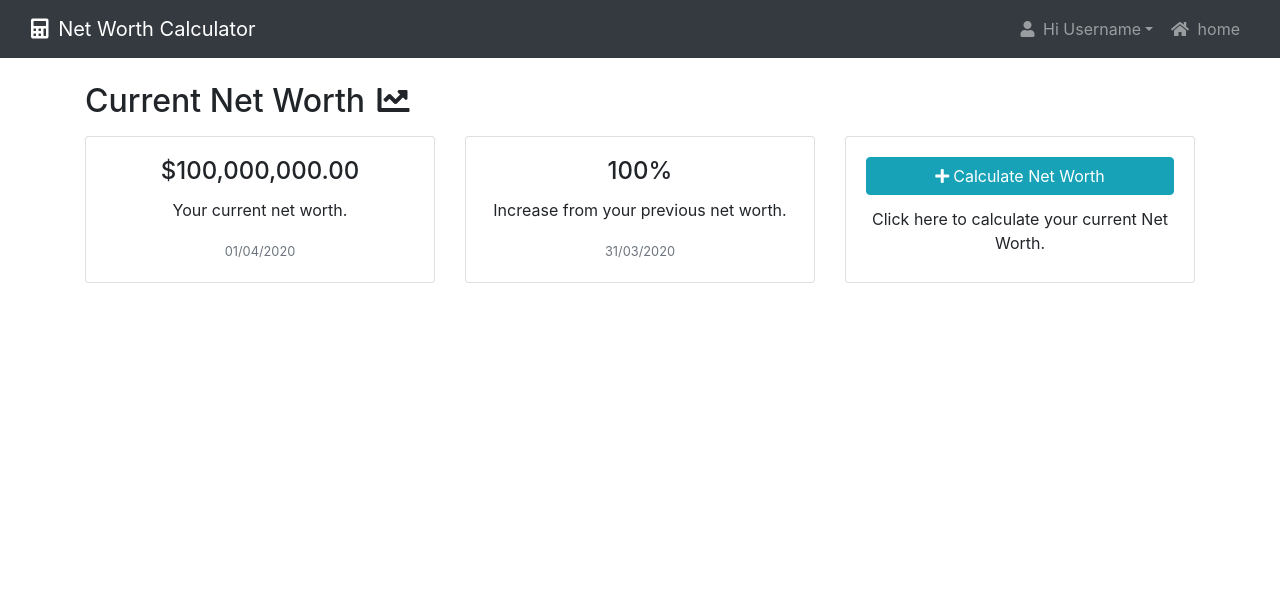
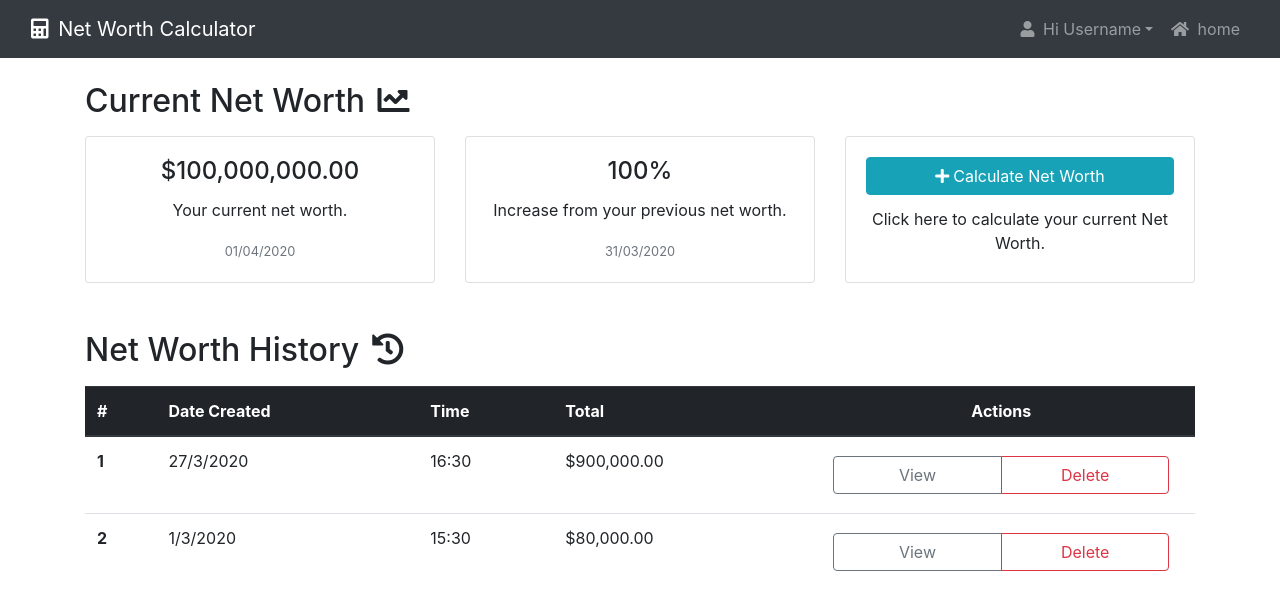
Before and after one commit to Gabriel95/nw-frontend, a React (Create React App) app: page / in a window 1280 px wide. Shown: the top 610 px of the page. Built offline with nearby package versions, Linux system fonts and the light colour scheme; the HTML template or start-up script is replaced by a standard one.

Commit message:
Added Table in Home component

```diff
--- a/src/Home.js
+++ b/src/Home.js
@@ -42,6 +42,54 @@ class Home extends React.Component {
               </div>
             </div>
           </div>
+          <h2 className="mt-5 mb-3">
+            Net Worth History <i className="fas fa-history ml-1"></i>
+          </h2>
+          <table className="table">
+            <thead className="thead-dark">
+              <tr>
+                <th>#</th>
+                <th>Date Created</th>
+                <th>Time</th>
+                <th>Total</th>
+                <th className="text-center">Actions</th>
+              </tr>
+            </thead>
+            <tbody>
+              <tr>
+                <th scope="row">1</th>
+                <td>27/3/2020</td>
+                <td>16:30</td>
+                <td>$900,000.00</td>
+                <td>
+                  <div className="btn btn-group d-block">
+                    <button className="btn btn-outline-secondary w-50">
+                      View
+                    </button>
+                    <button className="btn btn-outline-danger w-50">
+                      Delete
+                    </button>
+                  </div>
+                </td>
+              </tr>
+              <tr>
+                <th scope="row">2</th>
+                <td>1/3/2020</td>
+                <td>15:30</td>
+                <td>$80,000.00</td>
+                <td>
+                  <div className="btn btn-group d-block">
+                    <button className="btn btn-outline-secondary w-50">
+                      View
+                    </button>
+                    <button className="btn btn-outline-danger w-50">
+                      Delete
+                    </button>
+                  </div>
+                </td>
+              </tr>
+            </tbody>
+          </table>
         </div>
       </div>
     );
```
